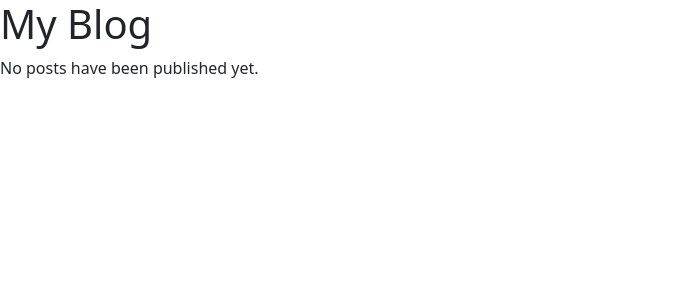
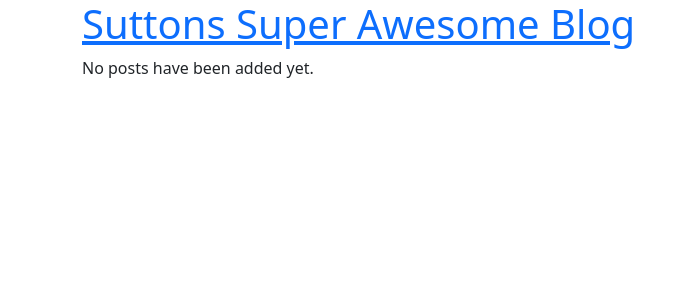
Before and after one commit to SuttonB-000/sdev220-python_dev-mod6_tut-templating_dynamic_data, a Django app: page / in a window 1280 px wide. Shown: the top 300 px of the page, without its empty margins (0-694 px from the left). Run offline with Django 5.2, Linux system fonts and the light colour scheme.

Commit message:
finishing touches

```diff
--- /dev/null
+++ b/blog/templates/blog/base.html
@@ -0,0 +1,25 @@
+{% load static %}
+<!doctype html>
+<html lang="en">
+<head>
+    <meta charset="utf-8">
+    <meta name="viewport" content="width=device-width, initial-scale=1">
+    <link rel='stylesheet' href="https://cdn.jsdelivr.net/npm/bootstrap@5.3.3/dist/css/bootstrap.min.css" integrity="sha384-QWTKZyjpPEjISv5WaRU9OFeRpok6YctnYmDr5pNlyT2bRjXh0JMhjY6hW+ALEwIH" crossorigin="anonymous">
+    <link rel="stylesheet" href="{% static 'css/blog.css' %}">
+    <title>Blog</title>
+</head>
+<body>
+    <header class="page-header">
+      <div class="container">
+        <h1><a href="/">Suttons Super Awesome Blog</a></h1>
+      </div>
+    </header>
+    <main class="container">
+      <div class="row">
+        <div class="col">
+          {% block content %}
+          {% endblock %}
+        </div>
+    </main>
+</body>
+</html>
--- a/blog/templates/blog/post_list.html
+++ b/blog/templates/blog/post_list.html
@@ -1,28 +1,15 @@
-<!doctype html>
-<html lang="en">
-<head>
-    <meta charset="utf-8">
-    <meta name="viewport" content="width=device-width, initial-scale=1">
-    <link rel='stylesheet' href="https://cdn.jsdelivr.net/npm/bootstrap@5.3.3/dist/css/bootstrap.min.css" integrity="sha384-QWTKZyjpPEjISv5WaRU9OFeRpok6YctnYmDr5pNlyT2bRjXh0JMhjY6hW+ALEwIH" crossorigin="anonymous">
-    <title>Blog</title>
-</head>
-<body>
-    <header>
-        <h1>My Blog</h1>
-    </header>
+{% extends 'blog/base.html' %}
 
-    <main>
+{% block content %}
     {% for post in posts %}
-            <article>
+                    <article class="post">
                         <h2>{{ post.title }}</h2>
                         <p>{{ post.text|linebreaksbr }}</p>
                         {% if post.published_date %}
-                    <p><small>Published {{ post.published_date }}</small></p>
+                            <time class="date">{{ post.published_date }}</time>
                         {% endif %}
                     </article>
                 {% empty %}
-            <p>No posts have been published yet.</p>
+                    <p>No posts have been added yet.</p>
                 {% endfor %}
-    </main>
-</body>
-</html>
+{% endblock %}
```
Lines whose indentation alone changed are shown as unchanged.
